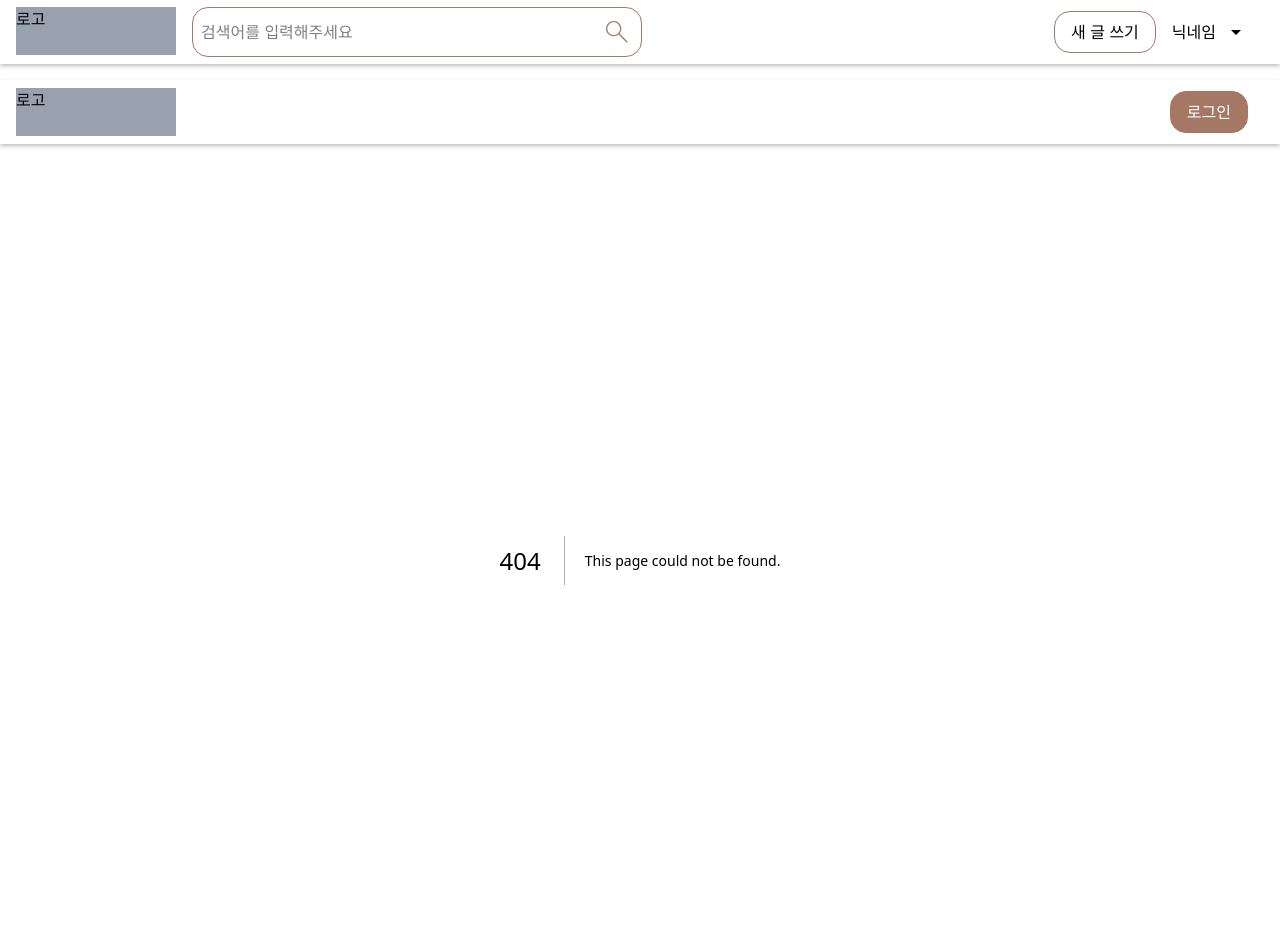
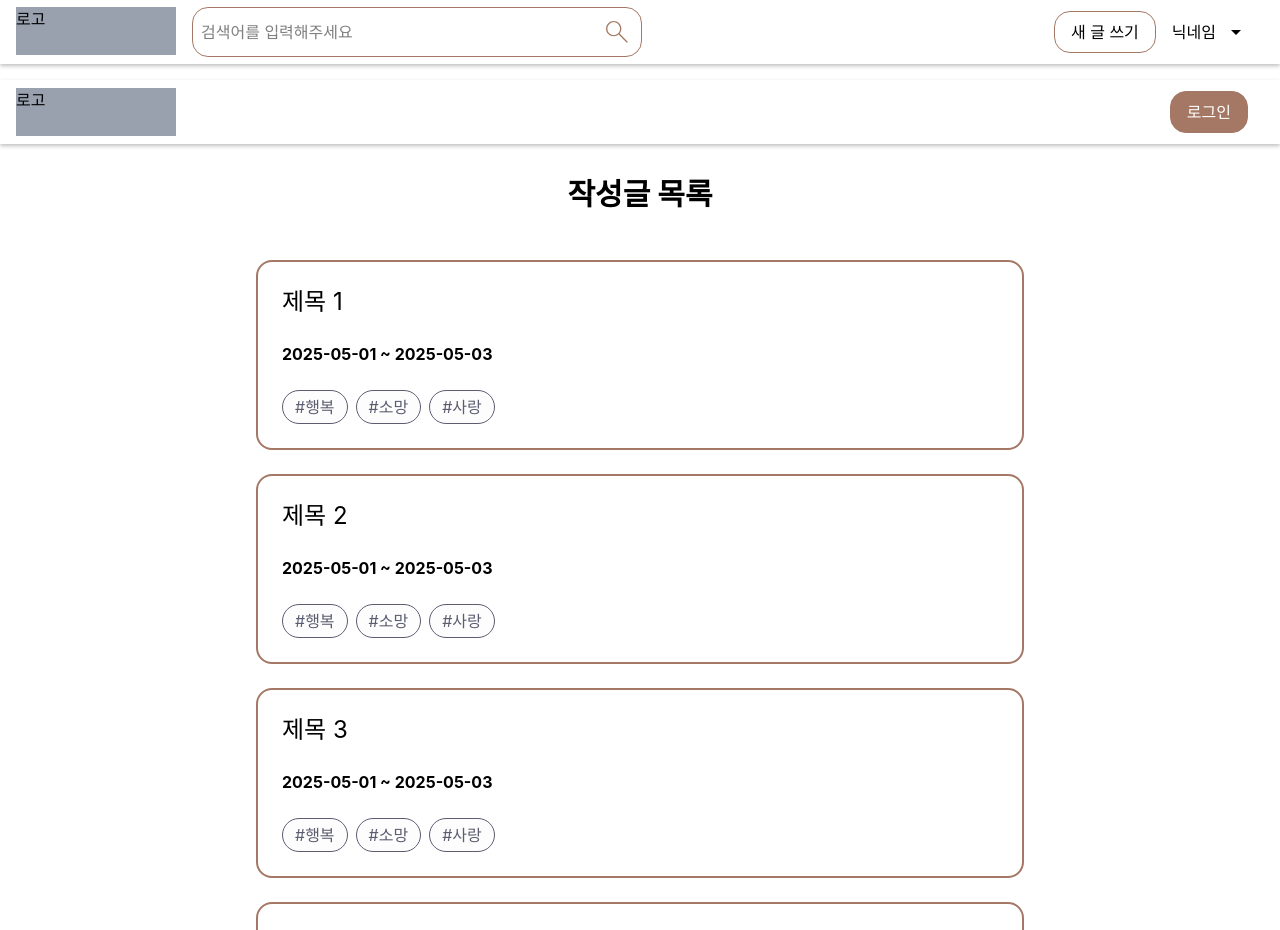
Before and after one commit to P-Room/P-Room, a Next.js app: page /resume-list in a window 1280 px wide. Before the commit this address had no page. Shown: the top 930 px of the page. Built offline with nearby package versions, Linux system fonts and the light colour scheme.

Commit message:
[FEAT] : 작성글 리스트 페이지 구현

```diff
--- /dev/null
+++ b/src/app/resume-list/page.tsx
@@ -0,0 +1,36 @@
+import ResumeListItem from '@/components/ResumeListItem'
+import { tm } from '@/utils/tw-merge'
+
+function ResumeList() {
+  return (
+    <>
+      <h1 className={tm('text-center font-bold text-3xl', 'mt-8 mb-12')}>
+        작성글 목록
+      </h1>
+      <div className={tm('flex flex-col gap-6 mb-10')}>
+        <ResumeListItem
+          title="제목 1"
+          duedate={['2025-05-01', '2025-05-03']}
+          hashtag={['행복', '소망', '사랑']}
+        />
+        <ResumeListItem
+          title="제목 2"
+          duedate={['2025-05-01', '2025-05-03']}
+          hashtag={['행복', '소망', '사랑']}
+        />
+        <ResumeListItem
+          title="제목 3"
+          duedate={['2025-05-01', '2025-05-03']}
+          hashtag={['행복', '소망', '사랑']}
+        />
+        <ResumeListItem
+          title="제목 4"
+          duedate={['2025-05-01', '2025-05-03']}
+          hashtag={['행복', '소망', '사랑']}
+        />
+      </div>
+    </>
+  )
+}
+
+export default ResumeList
```
